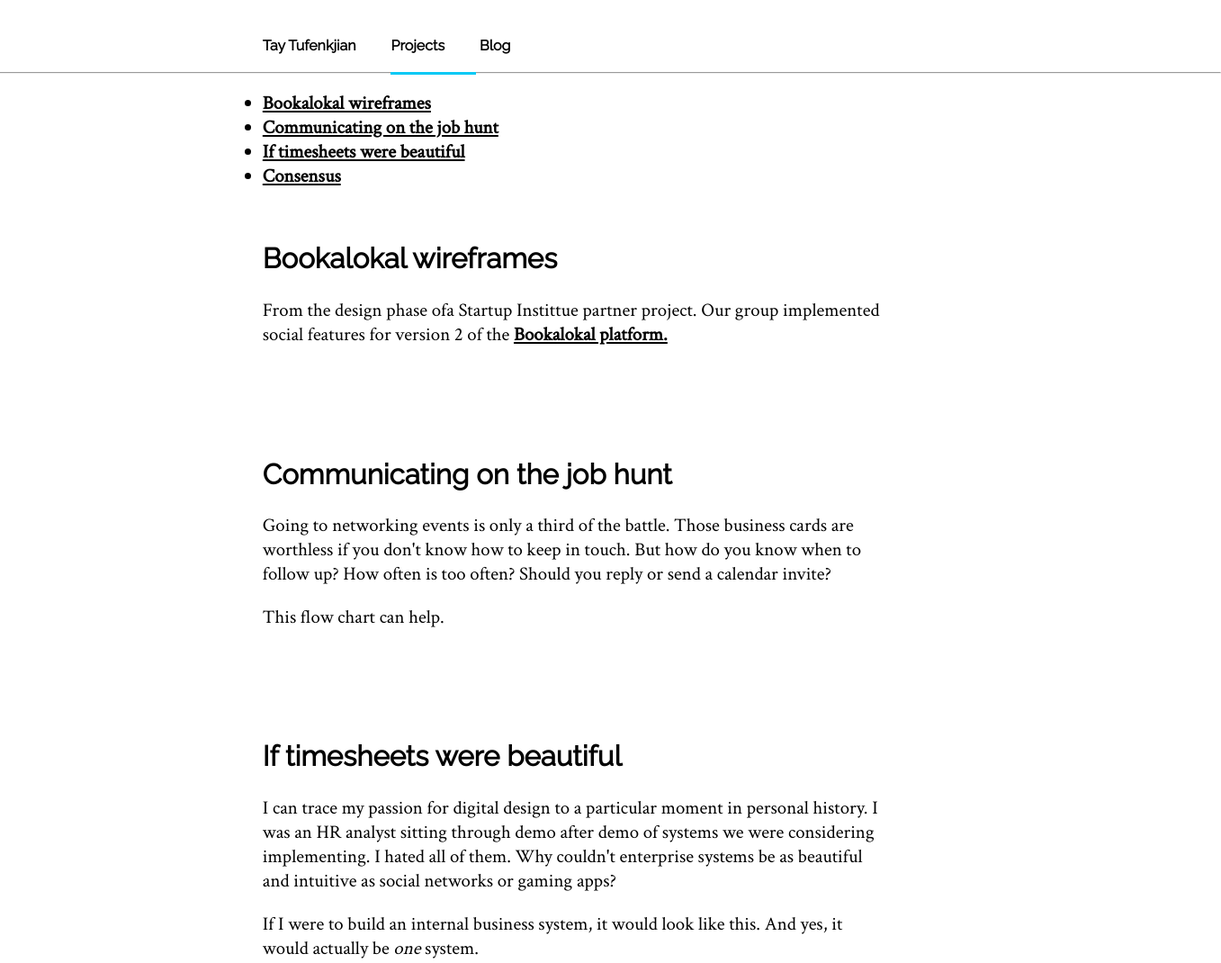
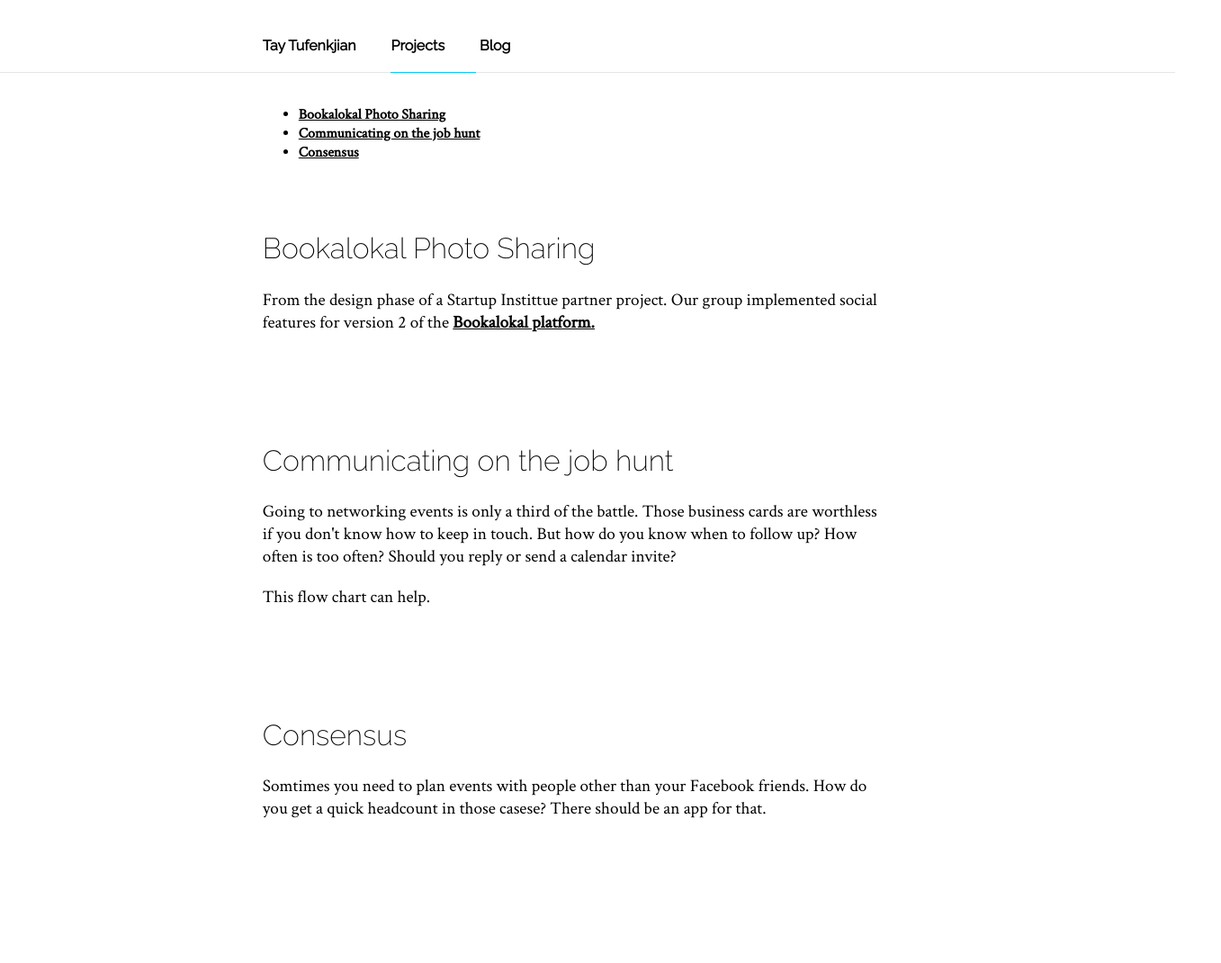
Before and after one commit to TayTufenkjian/taytufenkjian.github.io, a plain HTML site: page projects.html in a window 1280 px wide. Shown: the top 1070 px of the page at 90% size, 1357 px wide, since content can reach past the window. Drawn offline with nearby package versions, Linux system fonts and the light colour scheme.

Commit message:
font updates plus footer

```diff
--- a/css/style.css
+++ b/css/style.css
@@ -9,6 +9,10 @@
 	width: 100%;
 }
 
+body {
+	font-family: 'Crimson Text', serif;
+	font-size: 1em;
+}
 
 #container {
 	width: 80%;
@@ -16,24 +20,34 @@
 	margin: 0 auto;
 }
 
+header hr, footer hr {
+	border: 0;
+    height: 0;
+    border-top: 1px solid rgba(0, 0, 0, 0.1);
+    border-bottom: 1px solid rgba(255, 255, 255, 0.3);
+}
+
 header hr {
-	width: 170%;
+	width: 165%;
 	margin-left: -50%;
 }
 
-body {
-	font-family: 'Crimson Text', serif;
+footer {
+	font-size: 1em;
+	text-align: center;
 }
 
+/******************** START Nav Style ********************/
 
 nav {
 	padding: 2% 1% 0 1%;
 	margin: 2% auto;
 	width: 70%;
-	font-size: 1em;
+	font-family: 'Raleway', sans-serif;
+	font-weight: 400;
 }
 
-ul {
+nav ul {
 	margin: 0 auto;
 	width: 100%;
 	padding: 0;
@@ -43,6 +57,25 @@
 	display: inline;
 	padding: 5% 5% 5% 0;
 }
+
+
+nav a:link, a:active a:visited {
+	color: inherit;
+	text-decoration: none;
+}
+
+nav a:hover {
+	color: #07C9F5;
+	text-decoration: none;
+	font-weight: bold;
+}
+
+nav li.active	{
+	border-bottom: solid 1px #07C9F5;
+	padding-bottom: 20px;
+}
+
+/******************** END Nav Style ********************/
 
 aside {
 	float: left;
@@ -68,7 +101,6 @@
 	width: 70%;
 	padding: 1%;
 	margin: 0 auto;
-	font-size: 1.3em;
 }
 
 article {
@@ -76,9 +108,27 @@
 	padding: 5% 0;
 }
 
-nav, h1, h2, h3, h4, h5, h6, .accordion label {
+h1, h2, h3, h4, h5, h6, .accordion label {
 	font-family: 'Raleway', sans-serif;
+	font-weight: 200;
 }
+
+h1 {
+	font-size: 2.5em;
+}
+
+h2 {
+	font-size: 2em;
+}
+
+h3 {
+	font-size: 1.5em;
+}
+
+p {
+	font-size: 1.2em;
+}
+
 
 a:link, a:active, a:visited {
 	color: inherit;
@@ -91,19 +141,3 @@
 	text-decoration: underline;
 	font-weight: bold;
 }
-
-nav a:link, a:active a:visited {
-	color: inherit;
-	text-decoration: none;
-}
-
-nav a:hover {
-	color: #07C9F5;
-	text-decoration: none;
-	font-weight: bold;
-}
-
-nav li.active	{
-	border-bottom: solid 3px #07C9F5;
-	padding-bottom: 20px;
-}
--- a/projects.html
+++ b/projects.html
@@ -7,7 +7,7 @@
 	<link href="css/normalize.css" rel="stylesheet" type="text/css"/>
 	<!-- END stylesheets -->
 	<!-- START fonts and favicon -->
-	<link href='http://fonts.googleapis.com/css?family=Raleway' rel='stylesheet' type='text/css'/>
+	<link href='http://fonts.googleapis.com/css?family=Raleway:200,400' rel='stylesheet' type='text/css'>
 	<link href='http://fonts.googleapis.com/css?family=Crimson+Text' rel='stylesheet' type='text/css'/>
 	<link href="images/favicon.ico" rel="shortcut icon" type="image/x-icon"/>
 	<!-- END fonts and favicon -->
@@ -32,14 +32,13 @@
 
 		<div class="content">
 			<ul>
-				<li><a href="#bookalokal">Bookalokal wireframes</a></li>
+				<li><a href="#bookalokal">Bookalokal Photo Sharing</a></li>
 				<li><a href="#communicating">Communicating on the job hunt</a></li>
-				<li><a href="#timesheets"> If timesheets were beautiful</a></li>
 				<li><a href="#consensus">Consensus</a></li>
 			</ul>
 			<article>
-				<h2 id="bookalokal">Bookalokal wireframes</h2>
-				<p>From the design phase ofa Startup Instittue partner project. Our group implemented social features for version 2 of the <a href="http://bookalokal.com/">Bookalokal platform.</a></p>
+				<h2 id="bookalokal">Bookalokal Photo Sharing</h2>
+				<p>From the design phase of a Startup Instittue partner project. Our group implemented social features for version 2 of the <a href="http://bookalokal.com/">Bookalokal platform.</a></p>
 			</article>
 
 			<article>
@@ -47,13 +46,6 @@
 				<p>Going to networking events is only a third of the battle.  Those business cards are worthless if you don't know how to keep in touch.  But how do you know when to follow up?  How often is too often?  Should you reply or send a calendar invite?</p>
 
 				<p>This flow chart can help.</p>
-			</article>
-
-			<article>
-				<h2 id="timesheets">If timesheets were beautiful</h2>
-				<p>I can trace my passion for digital design to a particular moment in personal history.  I was an HR analyst sitting through demo after demo of systems we were considering implementing.  I hated all of them.  Why couldn't enterprise systems be as beautiful and intuitive as social networks or gaming apps?</p>
-
-				<p>If I were to build an internal business system, it would look like this. And yes, it would actually be <em>one</em> system.</p>
 			</article>
 
 			<article>
```
Also changed, not shown: blog.html (+1 -1 lines), index.html (+7 -4 lines), js/script.js (+0 -9 lines).
